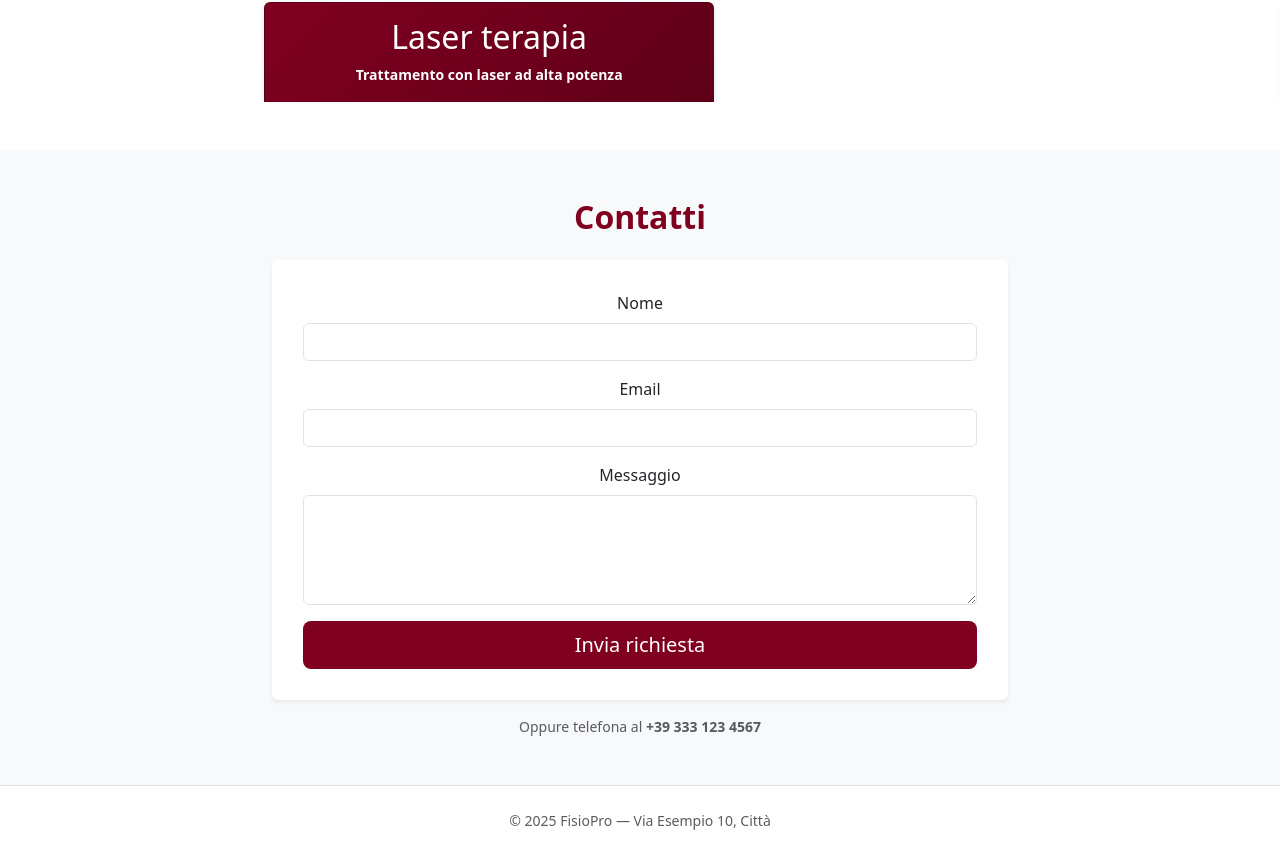
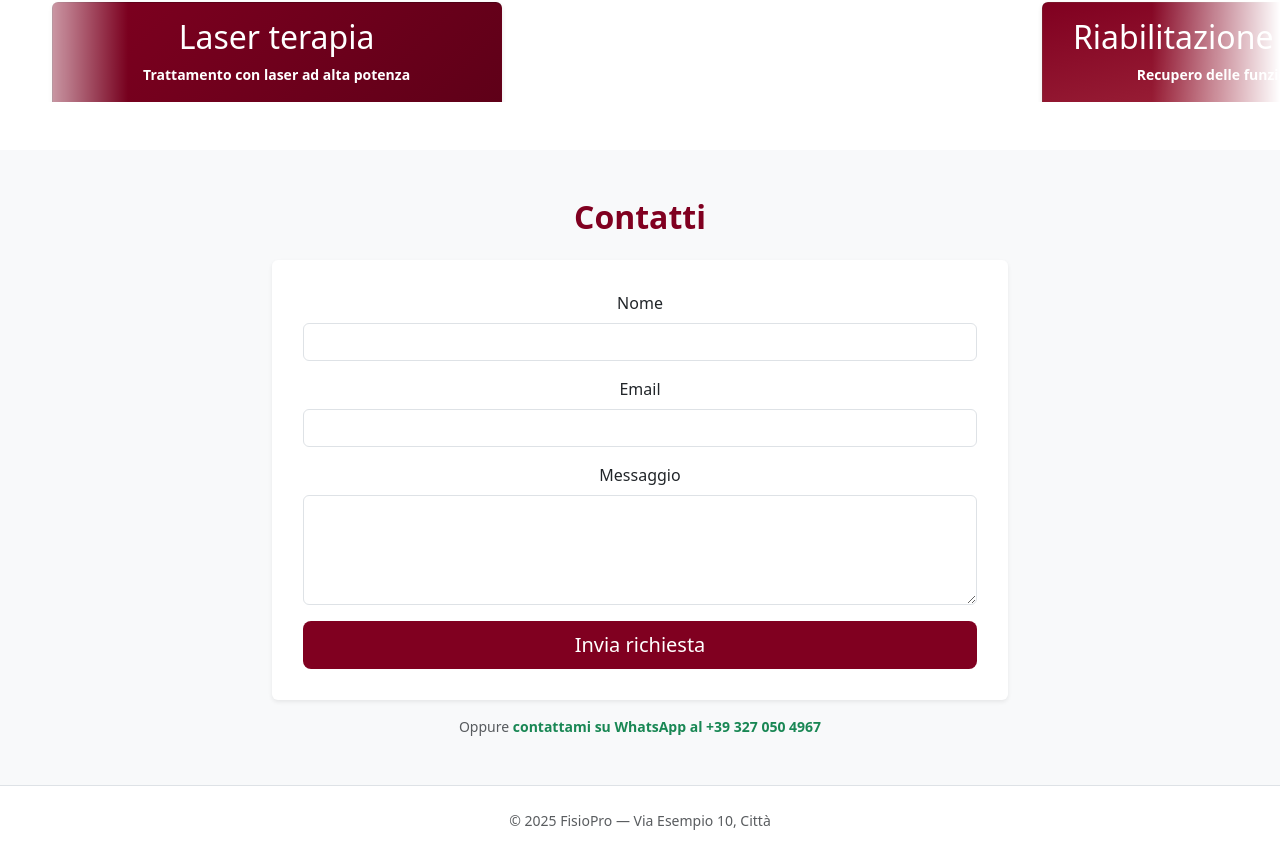
Before and after one commit to greek19/fisioWebSite, a React (Create React App) app: page / in a window 1280 px wide. Shown: the part 1714-2569 px from the top of the page. Built offline with nearby package versions, Linux system fonts and the light colour scheme.

Commit message:
fix card & added whatsapp link

```diff
--- a/src/asset/css/card.css
+++ b/src/asset/css/card.css
@@ -92,3 +92,29 @@
         transform: rotate(360deg);
     }
 }
+
+@media (max-width: 576px) {
+    .card-custom {
+        margin-top: 20% !important;
+        margin-left: 5%;
+        max-width: 90%;
+    }
+
+    .content {
+        padding: 24px;
+        gap: 16px;
+    }
+
+    .content .heading {
+        font-size: 28px;
+    }
+
+    .content .para {
+        font-size: 16px;
+    }
+
+    .btn-card {
+        font-size: 14px;
+        padding: 20px 16px;
+    }
+}
--- a/src/asset/css/slider.css
+++ b/src/asset/css/slider.css
@@ -1,7 +1,7 @@
 :root {
     --width: 450px;
     --height: 250px;
-    --quantity: 8;
+    --quantity: 10;
     --duration: 30s
 }
 
--- a/src/components/Card.jsx
+++ b/src/components/Card.jsx
@@ -8,6 +8,7 @@ export default function Card() {
                 <p className="heading">Ritrova il tuo benessere</p>
                 <p className="para">
                     Trattamenti personalizzati, professionali e su misura sia a domicilio che in studio.
+                    <div>
                         <a
                             href="#contact"
                             className="btn btn-lg btn-card mt-5"
@@ -18,6 +19,7 @@ export default function Card() {
                         >
                             Prenota una visita
                         </a>
+                    </div>
                 </p>
             </div>
         </div>
--- a/src/components/Contact.jsx
+++ b/src/components/Contact.jsx
@@ -33,8 +33,16 @@ export default function Contact() {
                                 </form>
                             </div>
                         </div>
-                        <div className="text-center text-muted small mt-3">Oppure telefona al <strong>+39 333 123 4567</strong></div>
-                    </div>
+                        <div className="text-center text-muted small mt-3">
+                            Oppure <a
+                            href="https://wa.me/393270504967"
+                            target="_blank"
+                            rel="noopener noreferrer"
+                            className="text-decoration-none fw-bold text-success"
+                        >
+                            contattami su WhatsApp al +39 327 050 4967
+                        </a>
+                        </div>                    </div>
                 </div>
             </div>
         </section>
--- a/src/components/Slider.jsx
+++ b/src/components/Slider.jsx
@@ -13,7 +13,7 @@ export default function Slider() {
             gradient: "linear-gradient(to right, var(--primary-dark), var(--primary-color))"
         },
         {
-            title: "Tecar terapia",
+            title: "Tecarterapia",
             description: "Terapia ad energia capacitiva e resistiva",
             gradient: "linear-gradient(to right, var(--primary-light), var(--primary-color))"
         },
@@ -41,7 +41,18 @@ export default function Slider() {
             title: "Riabilitazione ortopedica",
             description: "Recupero post-traumatico e post-chirurgico",
             gradient: "linear-gradient(180deg, var(--primary-dark), var(--primary-color))"
+        },
+        {
+            title: "Magnetoterapia",
+            description: "Terapia con campi magnetici per il recupero osseo e muscolare",
+            gradient: "linear-gradient(to right, var(--primary-light), var(--primary-dark))"
+        },
+        {
+            title: "Onde d'urto",
+            description: "Trattamento non invasivo per patologie muscolotendinee",
+            gradient: "linear-gradient(to left, var(--primary-color), var(--primary-light))"
         }
+
     ];
 
     return (
```
Lines whose indentation alone changed are shown as unchanged.
